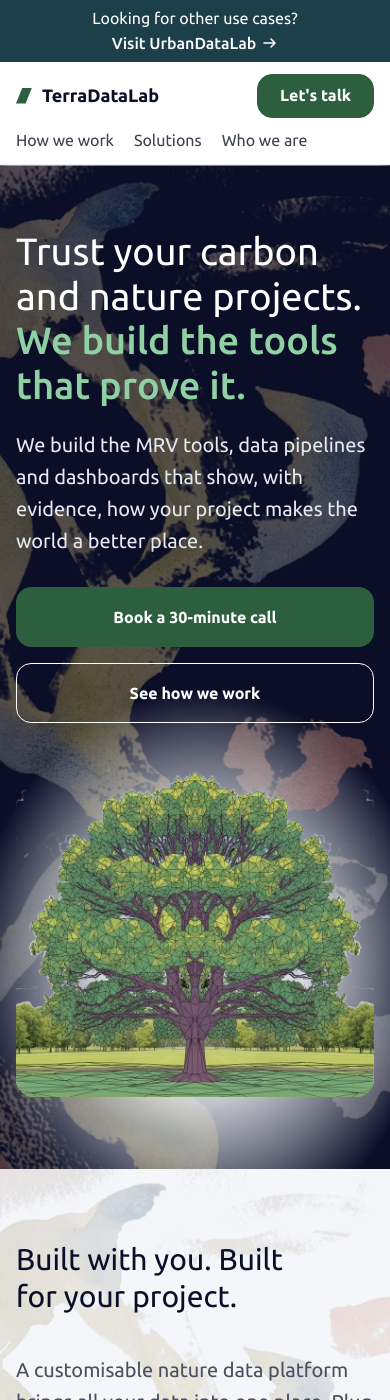
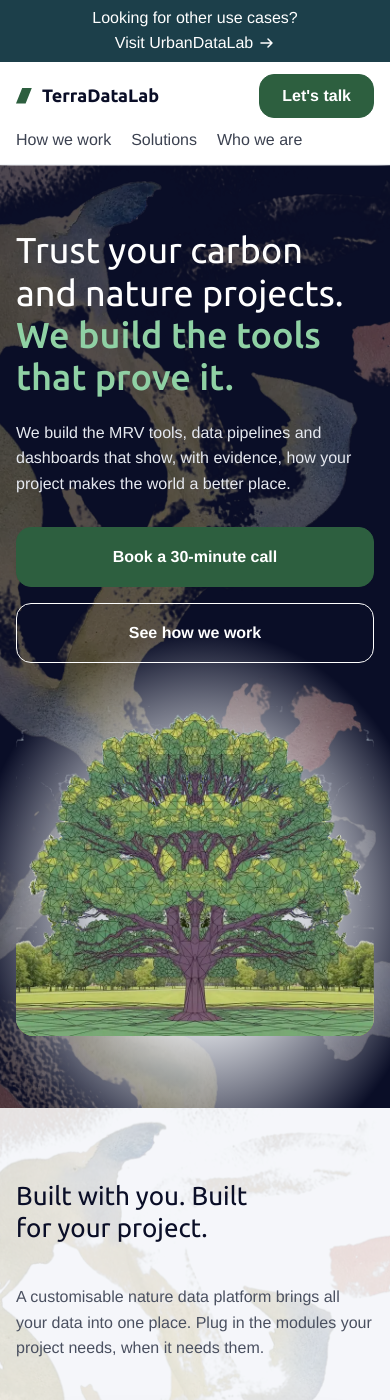
Before and after one commit to ciskoh/terradatalab, a Jekyll site: the page built from index.html, in a window 390 px wide and 1400 px high. Built offline with Jekyll 4.4.1, drawn with Linux system fonts in a browser that asks for light colours; grey boxes are pictures that could not be loaded.

Commit message:
Set running text in Helvetica 16 px and make the titles more moderate
Titles and logo stay in Ubuntu; hero title 56 px, section titles 34 px,
CTA band 26 px, small titles 21 px (MEMORY.md §12.1).

Co-Authored-By: Claude Opus 5.5 <noreply@anthropic.com>

```diff
--- a/assets/css/main.css
+++ b/assets/css/main.css
@@ -252,7 +252,7 @@ img { max-width: 100%; height: auto; display: block; }
   display: grid; grid-template-columns: repeat(3, minmax(0, 1fr)); gap: 48px; align-items: start;
 }
 .step { display: flex; flex-direction: column; gap: 10px; }
-.step__num { font-weight: var(--fw-light); font-size: var(--fs-step-num); line-height: 1; color: var(--color-accent); }
+.step__num { font-family: var(--font-display); font-weight: var(--fw-light); font-size: var(--fs-step-num); line-height: 1; color: var(--color-accent); }
 .step__title { font-size: var(--fs-h3); line-height: var(--lh-h3); }
 .step p { font-size: var(--fs-item); line-height: var(--lh-body); color: var(--color-text-muted); }
 .step p.step__detail { margin-top: 14px; font-size: var(--fs-step-detail); line-height: var(--lh-lede); color: var(--color-text-lede); text-wrap: pretty; }
--- a/assets/css/tokens.css
+++ b/assets/css/tokens.css
@@ -55,7 +55,7 @@
 
   /* Typography */
   --font-display: "Ubuntu", system-ui, sans-serif;
-  --font-body: "Ubuntu", system-ui, sans-serif;
+  --font-body: "Helvetica Neue", Helvetica, Arial, sans-serif;   /* running text (MEMORY.md §12.1); Helvetica is not self-hosted (licence), so Windows/Android show Arial. Titles + logo stay Ubuntu */
   --fw-light: 300;
   --fw-regular: 400;
   --fw-medium: 500;
@@ -64,35 +64,35 @@
   --fs-body: 16px;
   --lh-body: 1.55;
   --fs-small: 16px;                 /* footer base text and ©, as on UrbanDataLab */
-  --fs-footer-link: 18px;           /* footer column links (UrbanDataLab: 18px) */
+  --fs-footer-link: 16px;           /* footer column links (MEMORY.md §12.1: running text 16 px) */
   --fs-footer-title: 18px;          /* footer column titles (UrbanDataLab: 18px) */
   --fs-nav: 16px;
   --fs-eyebrow: 12px;
   --ls-eyebrow: .14em;
   --fs-brand: 18px;
   --fs-brand-footer: 17px;
-  --fs-h1: clamp(38px, 5.3vw, 68px);       /* hero title; +10% (MEMORY.md §8.3) */
+  --fs-h1: clamp(36px, 4.4vw, 56px);       /* hero title; 56 px (MEMORY.md §12.1, supersedes §8.3) */
   --lh-h1: 1.17;
   --ls-h1: 0;
-  --fs-h2: clamp(30px, 3.4vw, 40px);        /* main section titles (Platform, Solutions) */
+  --fs-h2: clamp(26px, 2.8vw, 34px);        /* main section titles (MEMORY.md §12.1) */
   --lh-h2: 1.23;
   --ls-h2: 0;
-  --fs-h2-band: clamp(24px, 2.6vw, 32px);   /* CTA band title */
+  --fs-h2-band: 26px;                       /* CTA band title (MEMORY.md §12.1) */
   --lh-h2-band: 1.23;
   --ls-h2-band: 0;
   --fs-h3: 21px;
   --lh-h3: 1.3;
-  --fs-lede: 20px;
+  --fs-lede: 16px;                          /* section intros + legal/404 text (MEMORY.md §12.1) */
   --lh-lede: 1.6;
-  --fs-hero-sub: 20px;                      /* hero subtitle (between lede and h3) */
+  --fs-hero-sub: 16px;                      /* hero subtitle (MEMORY.md §12.1) */
   --fs-offer: 21px;                         /* hero offer line */
   --fs-item: 16px;                          /* item text (UrbanDataLab item descriptions: 16px) */
   --fs-label: 13px;                         /* language switcher */
-  --fs-step-num: 56px;                      /* big light step numbers 01–03 (wireframe) */
-  --fs-h3-block: clamp(24px, 2.6vw, 32px);  /* sub-block title inside a section (platform hub) */
+  --fs-step-num: 44px;                      /* big light step numbers 01–03 (MEMORY.md §12.1) */
+  --fs-h3-block: 26px;                      /* sub-block title inside a section (platform hub) (MEMORY.md §12.1) */
   --fs-row-name: 20px;                      /* item names: Solutions table rows, platform modules (UrbanDataLab: 20px) */
-  --fs-value: 21px;                         /* Who we are: values row */
-  --fs-step-detail: 18px;                   /* How we work: detail paragraph under each step (UrbanDataLab 3-column card text: 18px) */
+  --fs-value: 16px;                         /* Who we are: values row (MEMORY.md §12.1: running text) */
+  --fs-step-detail: 16px;                   /* How we work: detail paragraph under each step (MEMORY.md §12.1) */
   --fs-udl: 16px;                           /* UrbanDataLab banner (UrbanDataLab smallest text: 16px) */
 
   /* Layout */
```
